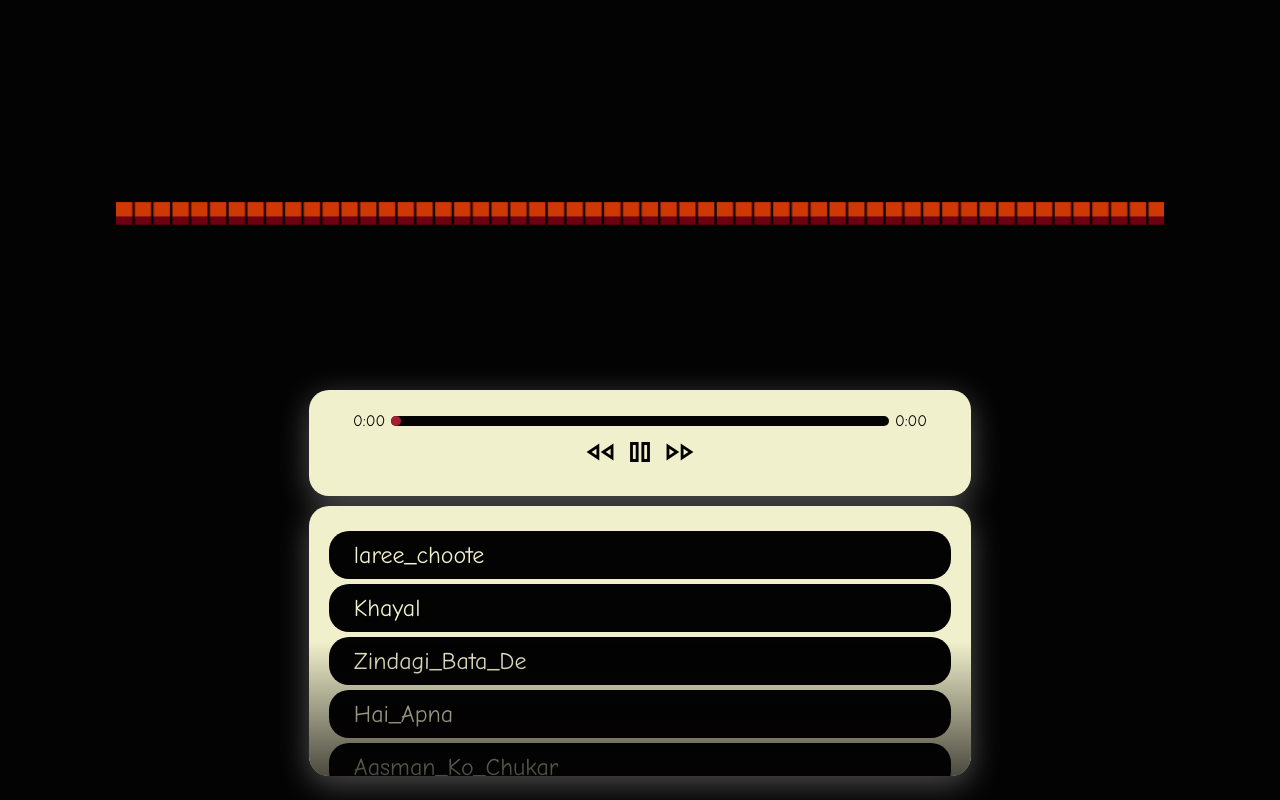
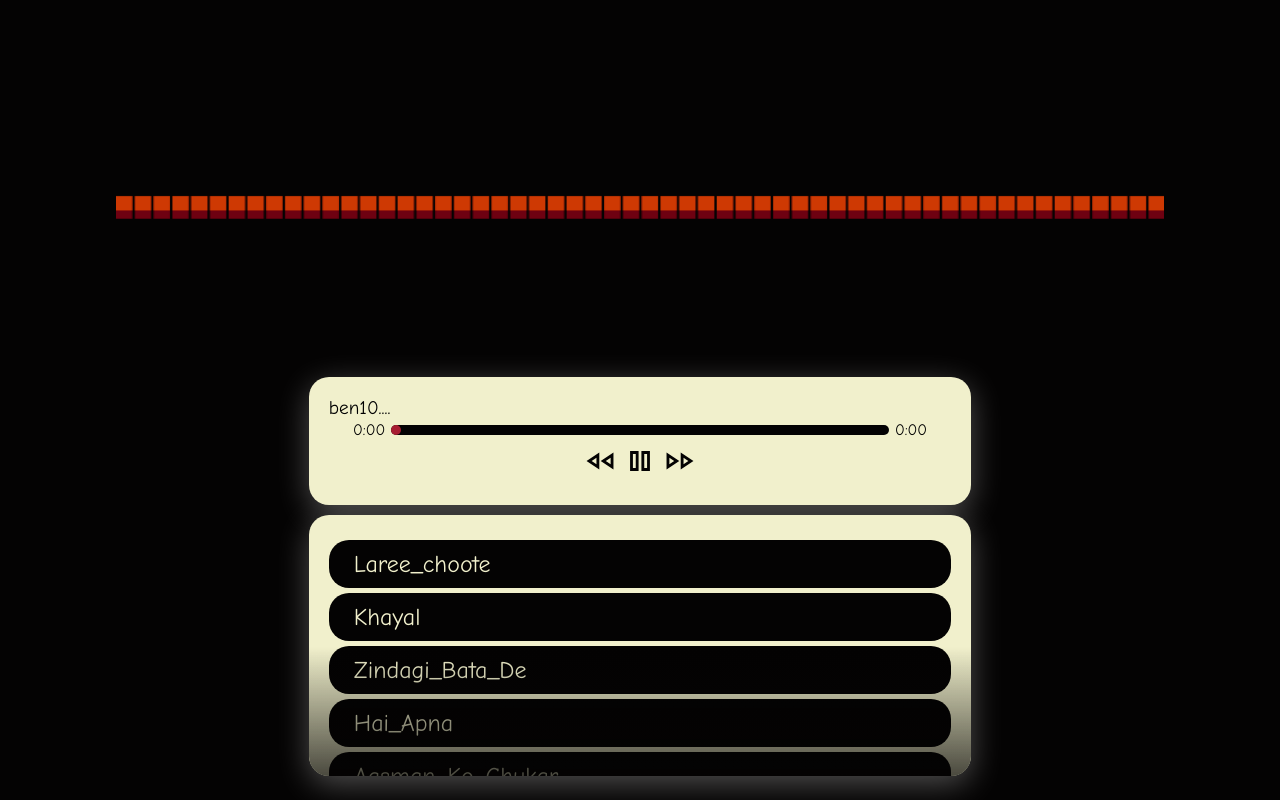
Before and after one commit to TheRealSamkit/Music_Player, a plain HTML site: page index.html in a window 1280 px wide. Both pictures are taken after a click on the element 599 px from the left and 453 px from the top of the page. Drawn offline with Linux system fonts and the light colour scheme.

Commit message:
Bug Fixes..!

```diff
--- a/assets/songs.js
+++ b/assets/songs.js
@@ -1,5 +1,5 @@
 const songs = {
-	0: `assets/songs/laree_choote.mp3`,
+	0: `assets/songs/Laree_choote.mp3`,
 	1: `assets/songs/Khayal.mp3`,
 	2: `assets/songs/Zindagi_Bata_De.mp3`,
 	3: `assets/songs/Hai_Apna.mp3`,
--- a/index.html
+++ b/index.html
@@ -18,6 +18,7 @@
 				/>
 			</div>
 			<div class="audio-controls flex bg">
+				<p class="Current-Playing-Song"></p>
 				<div class="seek-controls flex">
 					<span class="min-duration">0:00</span>
 					<div class="seek flex">
--- a/main.js
+++ b/main.js
@@ -11,6 +11,7 @@ const player = document.querySelector(".player");
 const seekBall = document.querySelector(".seek-ball");
 const seekingBar = document.querySelector(".seeking-bar");
 const seekCon = document.querySelector(".seek");
+const currentCon = document.querySelector(".Current-Playing-Song");
 
 const pause = `<path d="M520-200v-560h240v560H520Zm-320 0v-560h240v560H200Zm400-80h80v-400h-80v400Zm-320 0h80v-400h-80v400Zm0-400v400-400Zm320 0v400-400Z"/>`;
 const play = `<path d="M320-200v-560l440 280-440 280Zm80-280Zm0 134 210-134-210-134v268Z"/>`;
@@ -28,12 +29,22 @@ let bufferLength;
 let dataArray;
 let mySongs = [];
 
-const audio = new Audio(); // one single reusable audio element
-
+const audio = new Audio();
 document.addEventListener("DOMContentLoaded", () => {
 	audioController.addEventListener("click", () => togglePlayPause());
 	forwardBtn.addEventListener("click", forward);
 	rewindBtn.addEventListener("click", rewind);
+	document.onkeydown = (e) => {
+		if (e.key === " " || e.key === "k") {
+			togglePlayPause();
+		}
+		if (e.key === "ArrowRight" || e.key === "l") {
+			forward();
+		}
+		if (e.key === "ArrowLeft" || e.key === "j") {
+			rewind();
+		}
+	};
 	addSongs();
 	setupAudio();
 });
@@ -60,7 +71,13 @@ async function togglePlayPause() {
 		isPlaying = false;
 	} else {
 		try {
+			console.log(audio.src);
+			currentCon.innerText = audio.src; /*.substring(
+				audio.src.search(/gs/) - 3,
+				audio.src.length - 4
+			);*/
 			await audio.play();
+
 			playBtn.innerHTML = pause;
 			animate();
 			isPlaying = true;
@@ -74,6 +91,12 @@ async function loadSong(index) {
 	audio.src = mySongs[index];
 	await audio.load();
 	try {
+		console.log(audio.src);
+		currentCon.innerText =
+			audio.src.substring(
+				audio.src.search(/gs/) + 3,
+				audio.src.length - 4
+			) + "....";
 		await audio.play();
 		playBtn.innerHTML = pause;
 		isPlaying = true;
--- a/style.css
+++ b/style.css
@@ -170,6 +170,11 @@ span svg {
 	display: none;
 }
 
+.Current-Playing-Song {
+	width: 100%;
+	font-size: 1.2rem;
+}
+
 .song-container::after {
 	content: "";
 	position: absolute;
```
